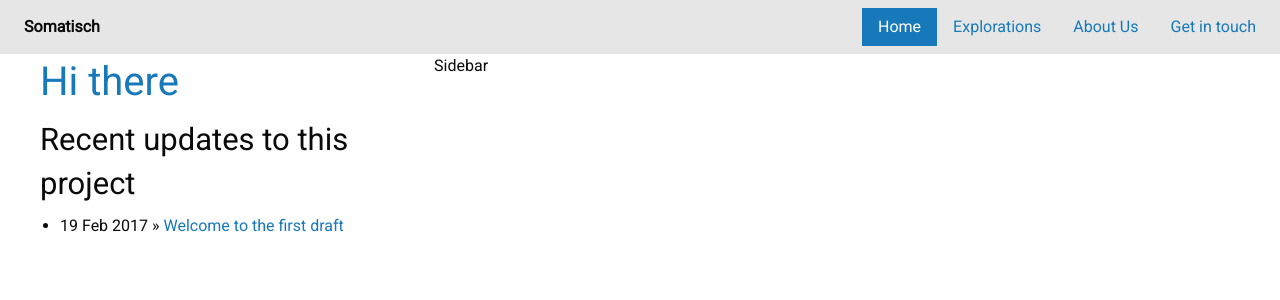
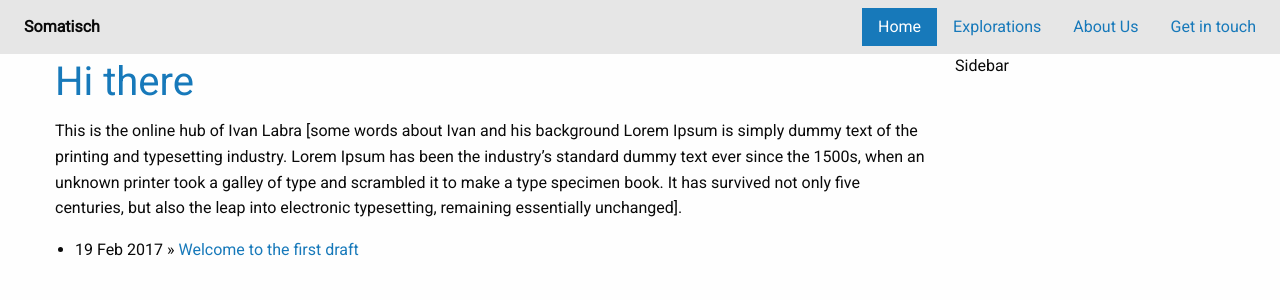
Before and after one commit to somatisch/somatisch-site, a Jekyll site: the page built from index.md, in a window 1280 px wide. Shown: the top 300 px of the page. Built offline with Jekyll 4.4.1, drawn with Linux system fonts in a browser that asks for light colours; nearby versions of some CDN libraries.

Commit message:
Update templating

```diff
--- a/_config.yml
+++ b/_config.yml
@@ -6,8 +6,8 @@
 permalink: pretty
 
 # Add custom CSS / JS here
-# custom_css:
-# - "{{site.baseurl}}/assets/app.css"
+custom_css:
+- "/assets/app.css"
 # - "{{site.baseurl}}/static/css/ANOTHER-CSS-COMPONENTS.css"
 # custom_js:
 # - "{{site.baseurl}}/static/js/YOUR-CSS-COMPONENTS.js"
--- a/_includes/footer.html
+++ b/_includes/footer.html
@@ -2,7 +2,8 @@
 </footer>
 
 <script src="//ajax.googleapis.com/ajax/libs/jquery/1.10.2/jquery.min.js"></script>
-<!-- <script type="text/JavaScript">$(document).foundation();</script> -->
+<script src="https://cdnjs.cloudflare.com/ajax/libs/foundation/6.3.1/js/foundation.min.js"></script>
+<script type="text/JavaScript">$(document).foundation();</script>
 <!-- <script type="text/JavaScript">$(document).foundationExtend();</script> -->
 
 {% comment %} Custom global JS could go here: {% endcomment %}
--- a/_layouts/default.html
+++ b/_layouts/default.html
@@ -5,7 +5,7 @@
     {% include site_head.html %}
     <div id="content" role="main" class="row">
 
-      <section>
+      <section class="columns">
         <div class="row" id="main-content-area">
 
           <div class="medium-9 columns">
--- a/index.html
+++ /dev/null
@@ -1,12 +0,0 @@
----
-layout: default
-title: Home
-group: "in_local_navigation"
-order: 1
----
-<div class="blurb">
-	<h2><a href="{{ site.domain }}{{ site.baseurl }}">Hi there</a></h2>
-
-	<h3>Recent updates to this project</h3>
-	{% include update_list.html %}
-</div><!-- /.blurb -->
--- /dev/null
+++ b/index.md
@@ -0,0 +1,12 @@
+---
+layout: default
+title: Home
+group: "in_local_navigation"
+order: 1
+---
+## <a href="{{ site.domain }}{{ site.baseurl }}">Hi there</a>
+
+This is the online hub of Ivan Labra [some words about Ivan and his background Lorem Ipsum is simply dummy text of the printing and typesetting industry. Lorem Ipsum has been the industry's standard dummy text ever since the 1500s, when an unknown printer took a galley of type and scrambled it to make a type specimen book. It has survived not only five centuries, but also the leap into electronic typesetting, remaining essentially unchanged].
+
+
+{% include update_list.html %}
```
